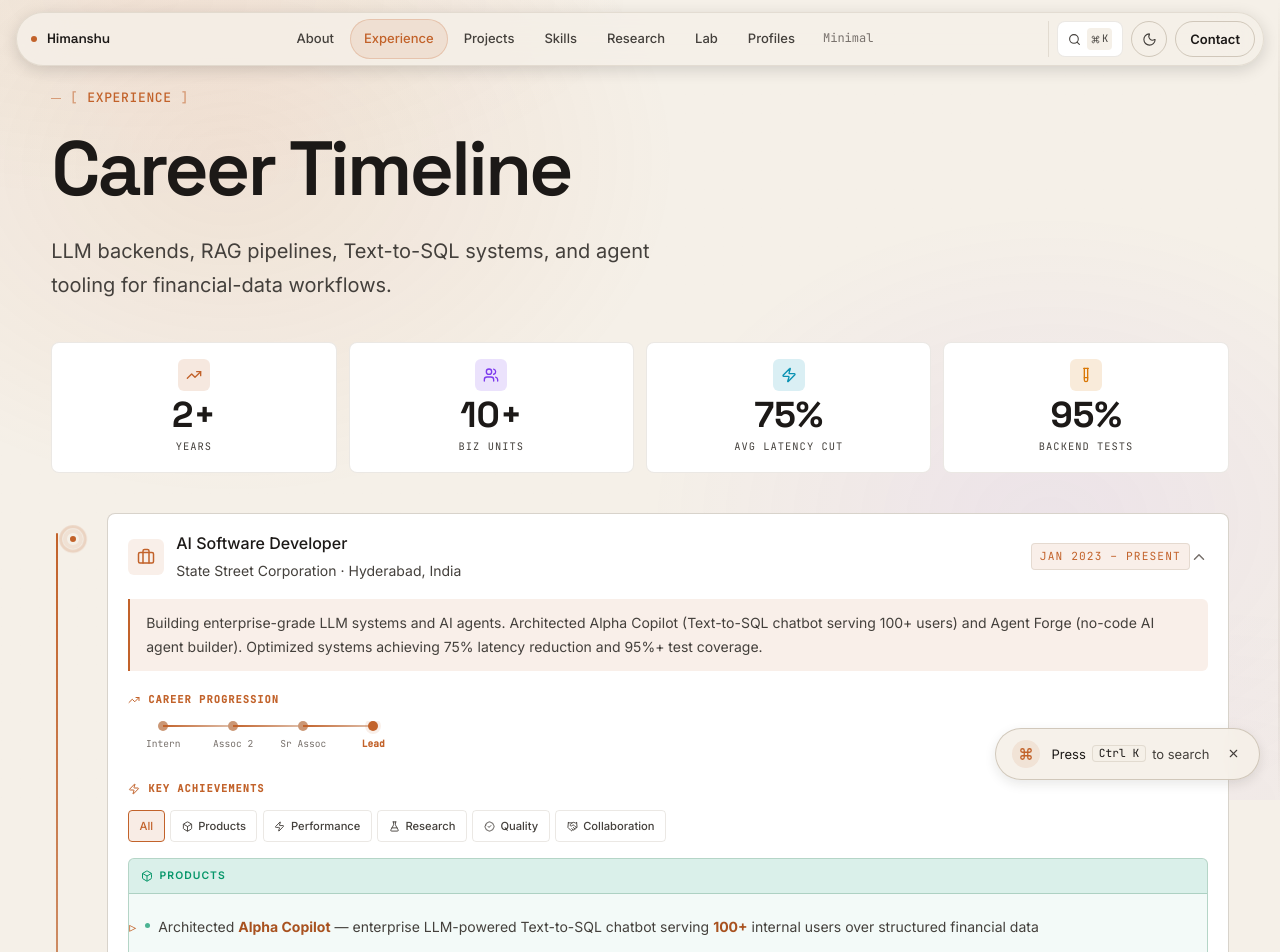
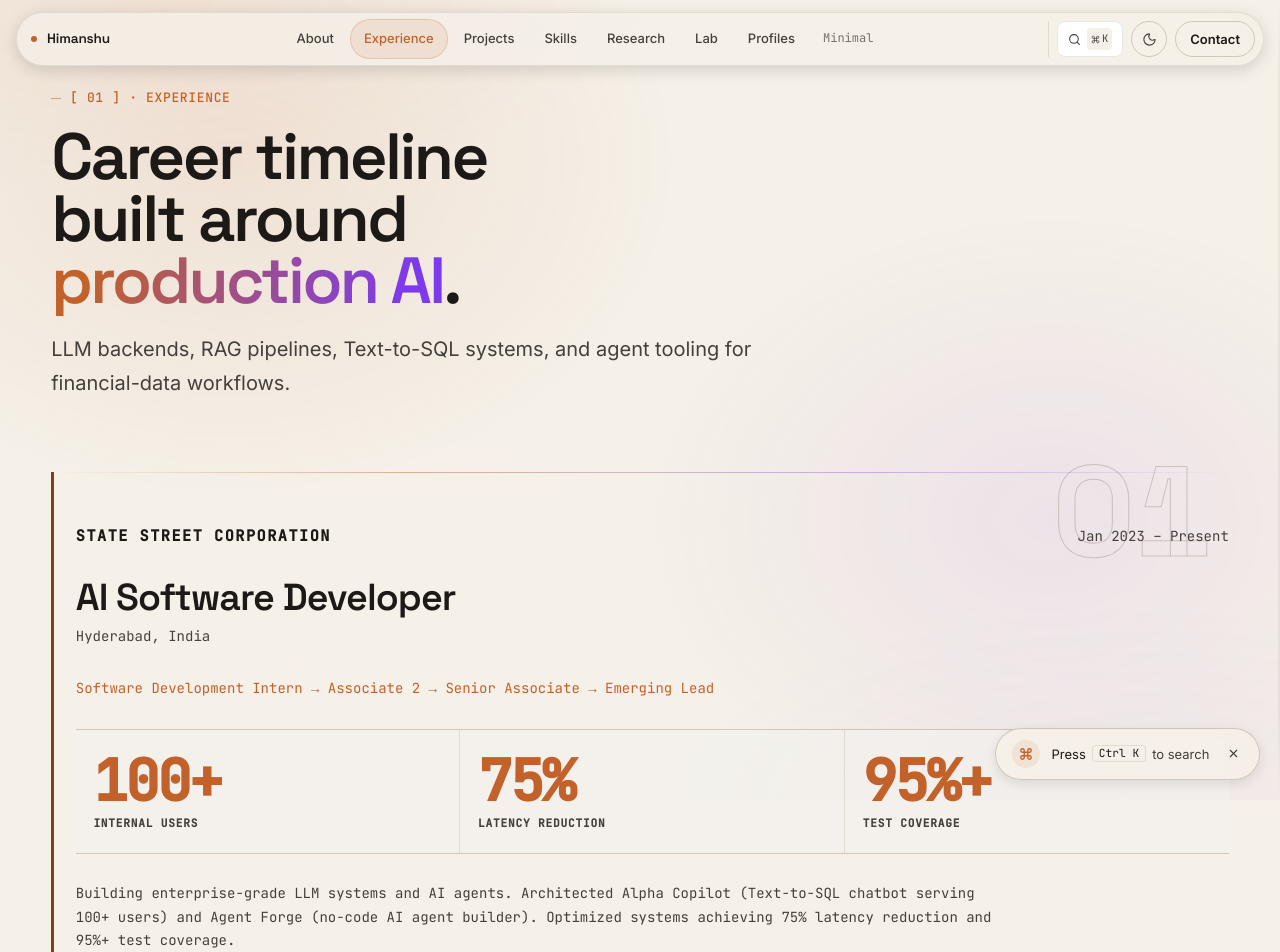
Before and after one commit to himanshu-nakrani/himanshu-nakrani.github.io, a React (Vite) app in the folder portfolio-react/: page /experience in a window 1280 px wide. Shown: the top 952 px of the page. Built offline with nearby package versions, Linux system fonts and the light colour scheme.

Commit message:
Apply ledger theme to experience page

```diff
--- a/portfolio-react/src/pages/ExperiencePage.jsx
+++ b/portfolio-react/src/pages/ExperiencePage.jsx
@@ -1,6 +1,96 @@
-import PageHeader from '../components/PageHeader'
-import CareerTimeline from '../components/CareerTimeline'
+import { useRef } from 'react'
+import { motion, useInView, useReducedMotion } from 'framer-motion'
 import SEO from '../components/SEO'
+import { experience } from '../data/experience'
+
+function getMotionProps(reduceMotion, inView, delay = 0) {
+  if (reduceMotion) return { initial: false, animate: { opacity: 1, y: 0 } }
+  return {
+    initial: { opacity: 0, y: 18 },
+    animate: inView ? { opacity: 1, y: 0 } : { opacity: 0, y: 18 },
+    transition: { duration: 0.45, delay, ease: [0.22, 1, 0.36, 1] },
+  }
+}
+
+function extractMetrics(item) {
+  const source = [item.description, ...(item.bullets || [])].join(' ')
+  const patterns = [
+    { regex: /100\+[^.]*users/i, value: '100+', label: 'Internal users' },
+    { regex: /75%[^.]*reduction|75% latency/i, value: '75%', label: 'Latency reduction' },
+    { regex: /95%\+[^.]*coverage/i, value: '95%+', label: 'Test coverage' },
+    { regex: /25%[^.]*accuracy/i, value: '25%', label: 'SQL accuracy lift' },
+    { regex: /40%[^.]*performance/i, value: '40%', label: 'Performance lift' },
+    { regex: /87%[^.]*accuracy/i, value: '87%', label: 'Model accuracy' },
+  ]
+
+  return patterns.filter((metric) => metric.regex.test(source)).map(({ value, label }) => ({ value, label }))
+}
+
+function RoleRow({ item, index }) {
+  const ref = useRef(null)
+  const inView = useInView(ref, { once: true, margin: '-40px' })
+  const reduceMotion = useReducedMotion()
+  const metrics = extractMetrics(item)
+  const number = String(index + 1).padStart(2, '0')
+
+  return (
+    <motion.article
+      ref={ref}
+      className="ledger-row section-hairline"
+      {...getMotionProps(reduceMotion, inView)}
+    >
+      <span className="section-ghost-num" aria-hidden="true">{number}</span>
+
+      <div className="ledger-header">
+        <span className="ledger-title">{item.company}</span>
+        <span className="ledger-meta">{item.period}</span>
+      </div>
+
+      <div>
+        <h2 className="ledger-headline-link" style={{ margin: '0 0 0.5rem' }}>{item.role}</h2>
+        <p className="ledger-note">{item.location}</p>
+      </div>
+
+      {item.progression && (
+        <p className="ledger-note" style={{ color: 'var(--color-accent)' }}>
+          {item.progression}
+        </p>
+      )}
+
+      {metrics.length > 0 && (
+        <div className="ledger-stat-band" aria-label={`${item.role} impact metrics`}>
+          {metrics.map((metric) => (
+            <div key={metric.label} className="ledger-stat">
+              <span className="ledger-stat-num">{metric.value}</span>
+              <span className="ledger-stat-label">{metric.label}</span>
+            </div>
+          ))}
+        </div>
+      )}
+
+      <p className="ledger-note" style={{ maxWidth: '58rem' }}>{item.description}</p>
+
+      {item.bullets && item.bullets.length > 0 && (
+        <ul style={{ display: 'grid', gap: '0.65rem', margin: 0, padding: 0, listStyle: 'none' }}>
+          {item.bullets.map((bullet) => (
+            <li key={bullet} style={{ display: 'flex', gap: '0.65rem', color: 'var(--color-text-muted)', fontSize: 'var(--text-sm)', lineHeight: 'var(--line-height-relaxed)' }}>
+              <span style={{ width: 5, height: 5, borderRadius: '50%', background: 'var(--color-accent)', flexShrink: 0, marginTop: '0.75em' }} />
+              <span>{bullet}</span>
+            </li>
+          ))}
+        </ul>
+      )}
+
+      {item.tags && item.tags.length > 0 && (
+        <div className="editorial-chip-list">
+          {item.tags.map((tag) => (
+            <span key={tag} className="editorial-chip">{tag}</span>
+          ))}
+        </div>
+      )}
+    </motion.article>
+  )
+}
 
 export default function ExperiencePage() {
   return (
@@ -9,14 +99,23 @@ export default function ExperiencePage() {
         title="Experience | Himanshu Nakrani"
         description="Career timeline covering LLM backends, RAG pipelines, Text-to-SQL systems, and agent tooling for financial workflows."
       />
-      <section className="mvp2-page">
-      <PageHeader
-        kicker="Experience"
-        title="Career Timeline"
-        description="LLM backends, RAG pipelines, Text-to-SQL systems, and agent tooling for financial-data workflows."
-      />
-      <CareerTimeline />
-      </section>
+      <main className="mvp2-page editorial-page">
+        <header className="editorial-page-header">
+          <p className="editorial-kicker">[ 01 ] · Experience</p>
+          <h1 className="editorial-page-title">
+            Career timeline built around <span className="gradient-text">production AI</span>.
+          </h1>
+          <p className="editorial-page-lede">
+            LLM backends, RAG pipelines, Text-to-SQL systems, and agent tooling for financial-data workflows.
+          </p>
+        </header>
+
+        <section aria-label="Experience ledger">
+          {experience.map((item, index) => (
+            <RoleRow key={`${item.company}-${item.period}`} item={item} index={index} />
+          ))}
+        </section>
+      </main>
     </>
   )
 }
```
